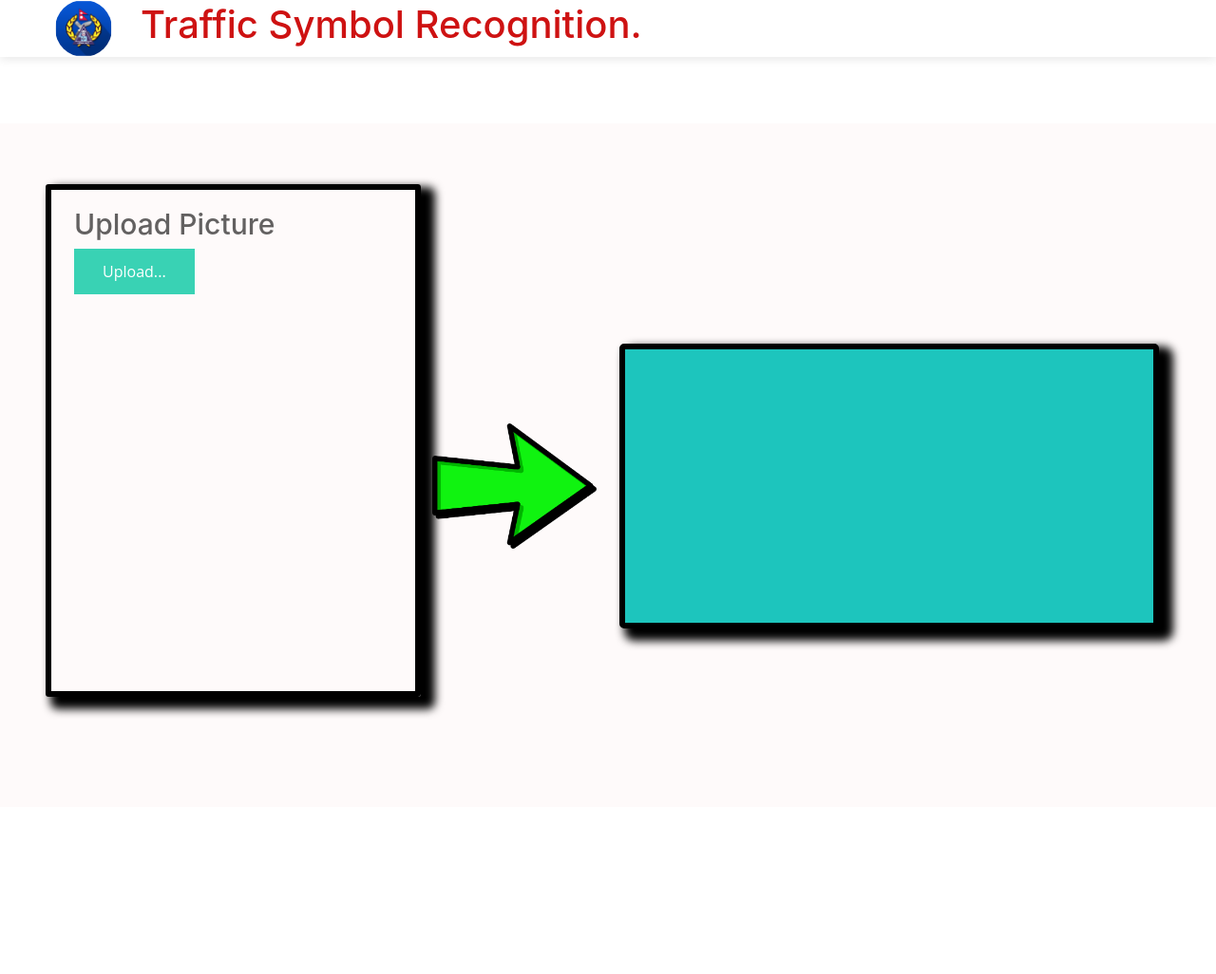
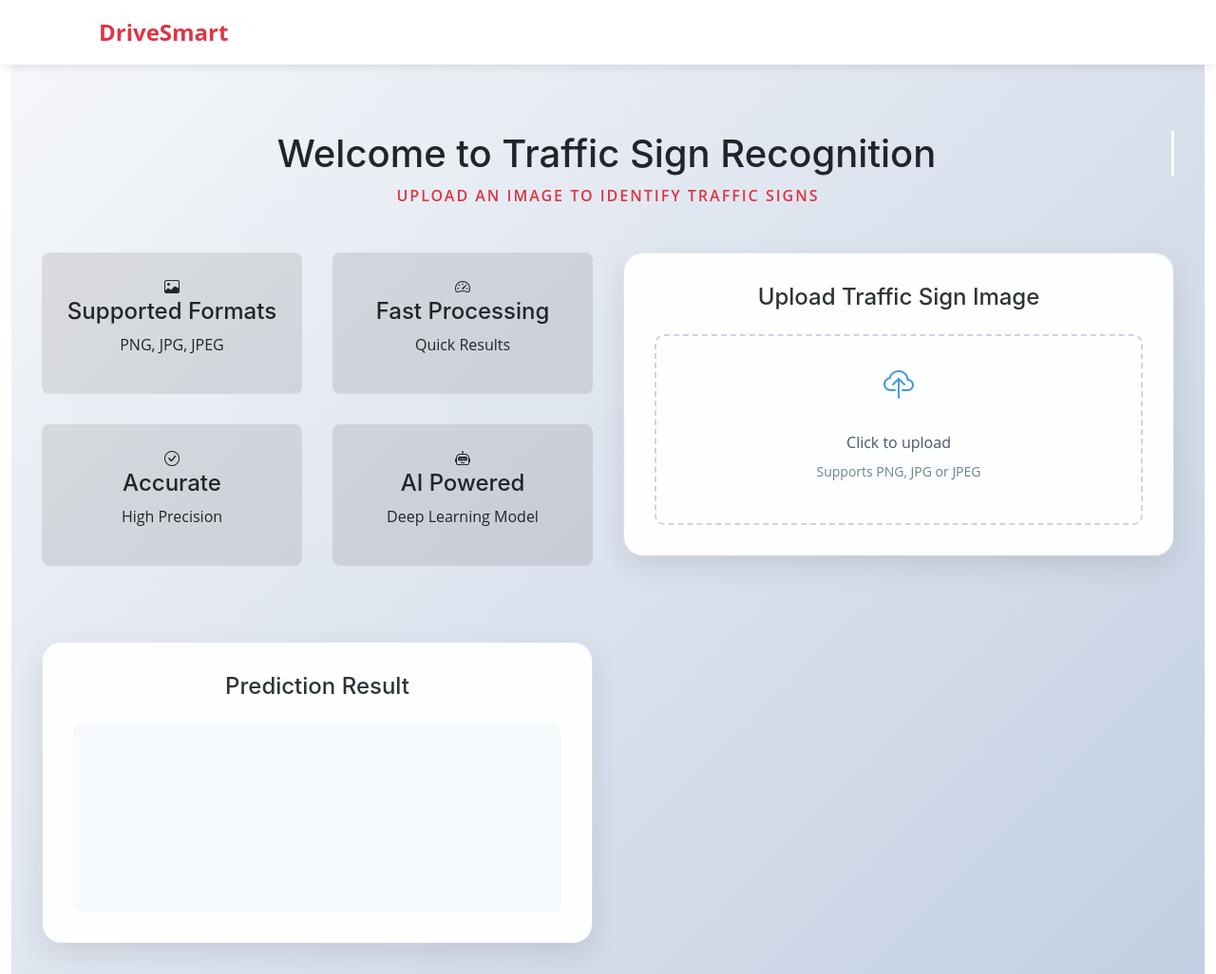
Before and after one commit to Biplabkhanal/Traffic-Symbol-Recognition, a Flask app: page /dashboard in a window 1280 px wide. Shown: the whole page at 95% size. Before the commit the page ends 755 px from the top, so only its background shows below. Run offline with Flask 3, Linux system fonts and the light colour scheme; some libraries are stand-ins or nearby versions.

Commit message:
dashboard modified

```diff
--- a/static/css/main.css
+++ b/static/css/main.css
@@ -2,13 +2,13 @@
   width: 256px;
   height: 256px;
   position: relative;
-    border: 5px solid #F8F8F8;
+  border: 5px solid #f8f8f8;
   box-shadow: 0px 2px 4px 0px rgba(0, 0, 0, 0.1);
   margin-top: 1em;
   margin-bottom: 1em;
 }
 
-.img-preview>div {
+.img-preview > div {
   width: 100%;
   height: 100%;
   background-size: 256px 256px;
@@ -20,20 +20,20 @@ input[type="file"] {
   display: none;
 }
 
-.upload-label{
+.upload-label {
   display: inline-block;
   padding: 12px 30px;
-    background: #39D2B4;
+  /* background: #39d2b4; */
   color: #fff;
   font-size: 1em;
-    transition: all .4s;
+  transition: all 0.4s;
   cursor: pointer;
 }
 
-.upload-label:hover{
-    background: #34495E;
-    color: #39D2B4;
-}
+/* .upload-label:hover {
+  background: #34495e;
+  color: #39d2b4;
+} */
 
 .loader {
   border: 8px solid #f3f3f3; /* Light grey */
@@ -45,11 +45,15 @@ input[type="file"] {
 }
 
 @keyframes spin {
-    0% { transform: rotate(0deg); }
-    100% { transform: rotate(360deg); }
+  0% {
+    transform: rotate(0deg);
+  }
+  100% {
+    transform: rotate(360deg);
+  }
 }
 
-.p_output{
+.p_output {
   height: 300px;
   width: 600px;
   background-color: rgb(29, 197, 189);
@@ -60,19 +64,123 @@ input[type="file"] {
   color: #fff;
   box-shadow: 10px 8px 10px 5px black;
 }
-.arrow, .p_result{
+.arrow,
+.p_result {
   display: flex;
   align-items: center;
   justify-content: center;
 }
-.p_output{
+.p_output {
   display: flex;
   align-items: center;
   justify-content: center;
 }
-.upload{
-    border: 6px solid black;
-    border-radius: 3px;
-    box-shadow: 10px 8px 10px 5px black;
-    height: 540px;
+
+/* Welcome Section */
+.welcome-section {
+  text-align: center;
+  margin-bottom: 3rem;
 }
+
+.typing-text {
+  font-size: 2.5rem;
+  border-right: 3px solid #fff;
+  animation: typing 3.5s steps(40, end), blink 0.75s step-end infinite;
+  white-space: nowrap;
+}
+
+/* Glass Effect */
+.glass-effect {
+  background: rgba(255, 255, 255, 0.1);
+  backdrop-filter: blur(10px);
+  border-radius: 20px;
+  border: 1px solid rgba(255, 255, 255, 0.2);
+}
+
+/* Info Cards */
+.info-cards {
+  display: grid;
+  grid-template-columns: repeat(auto-fit, minmax(200px, 1fr));
+  gap: 2rem;
+  margin-bottom: 3rem;
+}
+
+.info-card {
+  padding: 1.5rem;
+  text-align: center;
+  transition: transform 0.3s ease;
+  background: rgba(22, 18, 18, 0.1);
+  border-radius: 8px;
+}
+
+.info-card:hover {
+  transform: translateY(-10px);
+}
+
+/* Animations */
+@keyframes typing {
+  from {
+    width: 0;
+  }
+  to {
+    width: 100%;
+  }
+}
+
+@keyframes blink {
+  from,
+  to {
+    border-color: transparent;
+  }
+  50% {
+    border-color: #fff;
+  }
+}
+
+@keyframes pulse {
+  0% {
+    transform: scale(1);
+  }
+  50% {
+    transform: scale(1.02);
+  }
+  100% {
+    transform: scale(1);
+  }
+}
+
+.animated-icon {
+  font-size: 2rem;
+  animation: bounce 2s infinite;
+}
+
+@keyframes bounce {
+  0%,
+  20%,
+  50%,
+  80%,
+  100% {
+    transform: translateY(0);
+  }
+  40% {
+    transform: translateY(-20px);
+  }
+  60% {
+    transform: translateY(-10px);
+  }
+}
+
+/* Responsive Design */
+@media (max-width: 768px) {
+  .dashboard-container {
+    padding: 1rem;
+  }
+
+  .typing-text {
+    font-size: 1.8rem;
+  }
+
+  .info-cards {
+    grid-template-columns: 1fr;
+  }
+}
--- a/static/css/style.css
+++ b/static/css/style.css
@@ -29,9 +29,6 @@
 /* banner */
 #banner {
   background-color: #fefafa;
-  padding-bottom: 20px;
-  height: 90vh;
-  margin-top: 70px;
 }
 #banner-txt h2 {
   color: #636161;
@@ -55,3 +52,137 @@
   color: white;
   margin-left: 15px;
 }
+
+.dashboard-container {
+  background: linear-gradient(135deg, #f5f7fa 0%, #c3cfe2 100%);
+  padding: 2rem;
+  padding-top: 70px;
+}
+
+.dashboard-content {
+  max-width: 1200px;
+  margin: 0 auto;
+  display: grid;
+  grid-template-columns: 1fr 1fr;
+  gap: 2rem;
+  align-items: start;
+}
+
+.upload-card,
+.result-card {
+  background: rgba(255, 255, 255, 0.95);
+  border-radius: 20px;
+  padding: 2rem;
+  box-shadow: 0 10px 30px rgba(0, 0, 0, 0.1);
+}
+
+.section-title,
+.result-title {
+  color: #2d3436;
+  font-size: 1.5rem;
+  margin-bottom: 1.5rem;
+  text-align: center;
+}
+
+.drag-area {
+  border: 2px dashed #cbd5e0;
+  border-radius: 10px;
+  padding: 2rem;
+  text-align: center;
+  transition: all 0.3s ease;
+}
+
+.drag-area:hover {
+  border-color: #4299e1;
+}
+
+.upload-label {
+  display: flex;
+  flex-direction: column;
+  align-items: center;
+  gap: 0.5rem;
+  cursor: pointer;
+  color: #4a5568;
+}
+
+.upload-label i {
+  font-size: 2rem;
+  color: #4299e1;
+}
+
+.small-text {
+  font-size: 0.875rem;
+  color: #718096;
+}
+
+.preview-container {
+  margin: 1.5rem 0;
+}
+
+.img-preview {
+  width: 256px;
+  height: 256px;
+  margin: 0 auto;
+  border-radius: 10px;
+  overflow: hidden;
+  box-shadow: 0 4px 6px rgba(0, 0, 0, 0.1);
+}
+
+.predict-btn {
+  background: #4299e1;
+  color: white;
+  border: none;
+  padding: 0.75rem 1.5rem;
+  border-radius: 8px;
+  display: flex;
+  align-items: center;
+  gap: 0.5rem;
+  margin: 0 auto;
+  cursor: pointer;
+  transition: all 0.3s ease;
+}
+
+.predict-btn:hover {
+  background: #3182ce;
+  transform: translateY(-2px);
+}
+
+.result-display {
+  min-height: 200px;
+  display: flex;
+  align-items: center;
+  justify-content: center;
+  background: #f7fafc;
+  border-radius: 10px;
+  padding: 1rem;
+}
+
+.spinner {
+  width: 40px;
+  height: 40px;
+  border: 4px solid #f3f3f3;
+  border-top: 4px solid #3182ce;
+  border-radius: 50%;
+  margin: 20px auto;
+  animation: spin 1s linear infinite;
+}
+
+@keyframes spin {
+  0% {
+    transform: rotate(0deg);
+  }
+  100% {
+    transform: rotate(360deg);
+  }
+}
+
+@media (max-width: 768px) {
+  .dashboard-content {
+    grid-template-columns: 1fr;
+  }
+
+  .dashboard-container {
+    padding: 1rem;
+    padding-top: 80px;
+  }
+}
--- a/templates/base.html
+++ b/templates/base.html
@@ -28,52 +28,22 @@
       href="{{url_for('static', filename='assets/css/main.css')}}"
       rel="stylesheet"
     />
+    <link
+      rel="stylesheet"
+      href="https://cdn.jsdelivr.net/npm/bootstrap-icons@1.7.2/font/bootstrap-icons.css"
+    />
   </head>
 
   <body>
-    <!-- navbar -->
-    <!-- <nav
-      class="navbar navbar-expand-lg navbar-dark custom-navbar p-2"
-      id="top_nav"
-    >
-      <div class="container-fluid">
-        <a
-          class="navbar-brand"
-          href="http://127.0.0.1:3000/"
-          style="padding-left: 30px"
-          ><img
-            class="img-fluid logo"
-            src="{{url_for('static', filename='images/trafficlogo.png')}}"
-            alt="logo"
-        /></a>
+    <!-- ======= Header ======= -->
+    <header class="header">
+      <nav class="modern-nav">
+        <div class="nav-brand">
+          <a href="{{ url_for('home') }}">DriveSmart</a>
+        </div>
+      </nav>
+    </header>
 
-        <div class="collapse navbar-collapse" id="navbarSupportedContent">
-          <h1 class="nav-head">Traffic Symbol Recognition.</h1>
-        </div>
-      </div>
-    </nav> -->
-    <!-- ======= Header ======= -->
-    <header id="header" class="header fixed-top d-flex align-items-center">
-      <div
-        class="container d-flex align-items-center justify-flex-start navbar-dash"
-      >
-        <a class="navbar-brand" href="http://127.0.0.1:3000/"
-          ><img
-            class="img-fluid logo"
-            src="{{url_for('static',
-          filename='images/trafficlogo.png')}}"
-            alt="logo"
-            style="border-radius: 36px"
-        /></a>
-        <a
-          href=""
-          class="logo d-flex align-items-center me-auto me-lg-0 logo-dash"
-        >
-          <h1>Traffic Symbol Recognition<span>.</span></h1>
-        </a>
-      </div>
-    </header>
-    <!-- End Header -->
     <!-- container-fluid -->
     <div class="container-fluid">{% block content %}{% endblock %}</div>
   </body>
--- a/templates/dashboard.html
+++ b/templates/dashboard.html
@@ -1,54 +1,92 @@
 {% extends "base.html" %} {% block content %}
 
-<div class="row justify-content-center" id="banner">
-  <div class="row mt-3 pt-5 px-5">
-    <div class="col-md-4 pt-2 px-4 upload" id="banner-txt">
-      <!-- <h1>Traffic Symbol Recognization</h1> -->
-      <h2>Upload Picture</h2>
-      <div>
-        <meta name="viewport" content="width=device-width, initial-scale=1.0" />
+<div class="dashboard-container">
+  <!-- Welcome Section -->
+  <div class="welcome-section">
+    <h1 class="typing-text">Welcome to Traffic Sign Recognition</h1>
+    <p class="subtitle">Upload an image to identify traffic signs</p>
+  </div>
+
+  <div class="dashboard-content">
+    <!-- Info Cards -->
+    <div class="info-cards">
+      <div class="info-card">
+        <i class="bi bi-image"></i>
+        <h4>Supported Formats</h4>
+        <p>PNG, JPG, JPEG</p>
+      </div>
+      <div class="info-card">
+        <i class="bi bi-speedometer2"></i>
+        <h4>Fast Processing</h4>
+        <p>Quick Results</p>
+      </div>
+      <div class="info-card">
+        <i class="bi bi-check-circle"></i>
+        <h4>Accurate</h4>
+        <p>High Precision</p>
+      </div>
+      <div class="info-card">
+        <i class="bi bi-robot"></i>
+        <h4>AI Powered</h4>
+        <p>Deep Learning Model</p>
+      </div>
+    </div>
+
+    <!-- Upload Section -->
+    <div class="upload-section glass-effect">
+      <div class="upload-card">
+        <h2 class="section-title">Upload Traffic Sign Image</h2>
+        <div class="upload-area">
           <form id="upload-file" method="post" enctype="multipart/form-data">
-          <label for="imageUpload" class="upload-label"> Upload... </label>
+            <div class="drag-area pulse">
+              <label for="imageUpload" class="upload-label">
+                <i class="bi bi-cloud-upload animated-icon"></i>
+                <span>Click to upload</span>
+                <span class="small-text">Supports PNG, JPG or JPEG</span>
+              </label>
               <input
                 type="file"
                 name="imagefile"
                 id="imageUpload"
                 accept=".png, .jpg, .jpeg"
               />
+            </div>
           </form>
 
           <div class="image-section" style="display: none">
+            <div class="preview-container glass-effect">
               <div class="img-preview">
                 <div id="imagePreview"></div>
               </div>
-          <div>
-            <button
-              type="button"
-              class="btn btn-primary btn-lg"
-              id="banner-btn1"
-            >
-              Predict Symbol
+            </div>
+
+            <div class="action-buttons">
+              <button type="button" class="predict-btn" id="banner-btn1">
+                <i class="bi bi-search"></i>
+                <span>Predict Symbol</span>
               </button>
             </div>
           </div>
 
-        <div class="loader" style="display: none"></div>
+          <div class="loader" style="display: none">
+            <div class="spinner"></div>
           </div>
         </div>
-    <div class="col-md-2 text-center arrow" id="banner-img">
-      <img
-        src="{{url_for('static', filename='images/arrow.png')}}"
-        alt=""
-        class="img-fluid"
-      />
       </div>
-    <div class="col-md-6 p_result" id="banner-img">
-      <div class="p_output">
+    </div>
+
+    <!-- Result Section -->
+    <div class="result-section glass-effect">
+      <div class="result-card">
+        <h3 class="result-title">Prediction Result</h3>
+        <div class="result-display">
           <h3 id="result">
-          <span> </span>
+            <span></span>
           </h3>
         </div>
       </div>
     </div>
   </div>
+</div>
+
 {% endblock %}
```
Also changed, not shown: README.md, image_predict/TSR.png (added), images/TSSR.png (added). Lines whose indentation alone changed are shown as unchanged.
